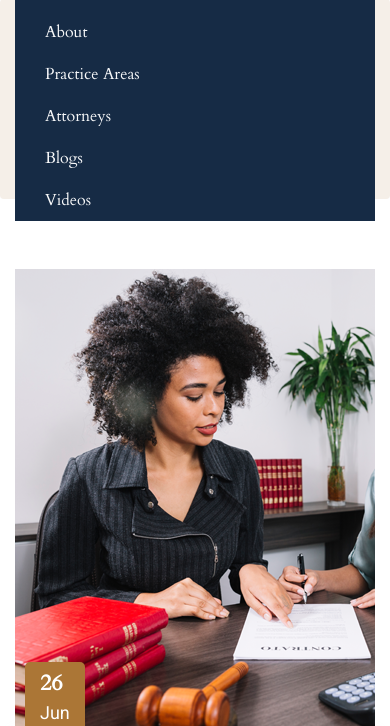
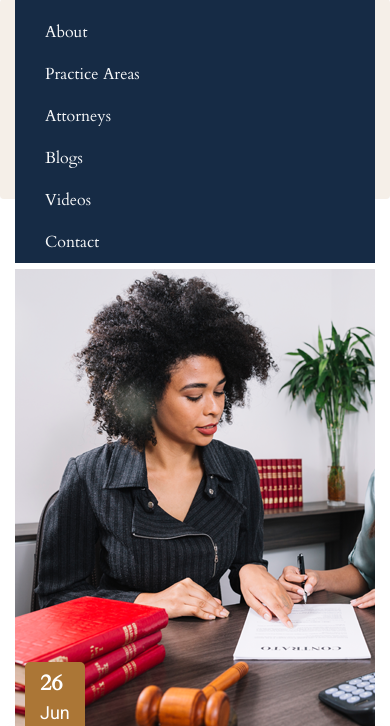
Before and after one commit to Rifat977/lawfirm, a Django app: page /blog/ in a window 390 px wide, after a click that opens the changed part. Shown: the part 188-914 px from the top of the page. Run offline with Django 4.2, Linux system fonts and the light colour scheme; data comes from the database, SQL or seed files in the repository; parts of the project's set-up code (start-up, migrations or seed data) failed here and were passed over; some libraries are stand-ins or nearby versions.

Commit message:
fix issues

```diff
--- a/templates/partial/base.html
+++ b/templates/partial/base.html
@@ -129,6 +129,9 @@
                             <li class="nav-item">
                                 <a class="nav-link text-light" href="{% url 'core:video' %}">Videos</a>
                             </li>
+                            <li class="nav-item d-lg-none">
+                                <a class="nav-link text-light" href="{% url 'core:contact' %}">Contact</a>
+                            </li>
                         </ul>
                     </div>
                     <a href="{% url 'core:contact' %}" class="d-none d-sm-block menu_btn">Let’s Talk</a>
@@ -178,8 +181,12 @@
                     <div class="single-footer-widget footer_icon">
                         <h4>Contact Info</h4>
                         <ul>
+                            {% if site_settings.phone_number_1 %}
                             <li><a href="#"><i class="ti-mobile"></i>{{site_settings.phone_number_1}}</a></li>
+                            {% endif %}
+                            {% if site_settings.phone_number_2 %}
                             <li><a href="#"><i class="ti-mobile"></i>{{site_settings.phone_number_2}}</a></li>
+                            {% endif %}
                             <li><a href="#"><i class="ti-email"></i>{{site_settings.email}}</a></li>
                             <li><a href="#"><i class="ti-world"></i>{{site_settings.site}}</a></li>
                         </ul>
@@ -203,9 +210,9 @@ Copyright &copy;<script>document.write(new Date().getFullYear());</script> All r
                                     <div class="footer_menu">
                                         <ul>
                                             <li><a href="{% url 'core:index' %}">Home</a></li>
-                                            <li><a href="#">Practice Areas</a></li>
-                                            <li><a href="#">Contact</a></li>
-                                            <li><a href="#">Blog</a></li>
+                                            <li><a href="{% url 'core:service' %}">Practice Areas</a></li>
+                                            <li><a href="{% url 'core:contact' %}">Contact</a></li>
+                                            <li><a href="{% url 'core:blog' %}">Blog</a></li>
                                         </ul>
                                     </div>
                                 </div>
```
